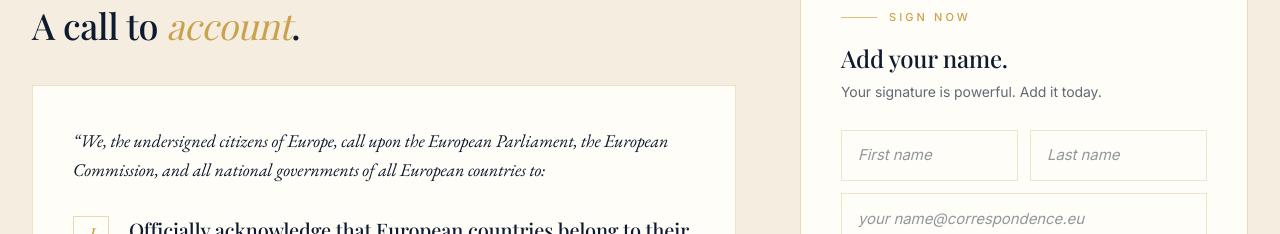
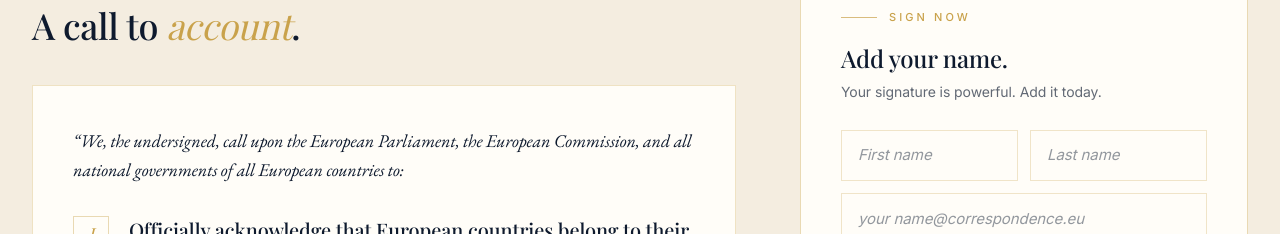
Before and after one commit to horatio8/CodeVictorian, a Next.js app: page /petition in a window 1280 px wide. Shown: the part 800-1034 px from the top of the page. Built offline with nearby package versions, Linux system fonts and the light colour scheme; no server answers; the database is empty; a web font is replaced by a local one.

Commit message:
Petition preamble: drop 'citizens of Europe'

```diff
--- a/app/petition/page.tsx
+++ b/app/petition/page.tsx
@@ -41,7 +41,7 @@ export default async function PetitionPage() {
     cms?.demands && cms.demands.length > 0 ? cms.demands : FALLBACK_DEMANDS
   const preamble =
     cms?.preamble ??
-    "“We, the undersigned citizens of Europe, call upon the European Parliament, the European Commission, and all national governments of all European countries to:"
+    "“We, the undersigned, call upon the European Parliament, the European Commission, and all national governments of all European countries to:"
   const closing =
     cms?.closing ??
     "Signed by the citizens of Europe and friends of Europe across the free world.”"
```
